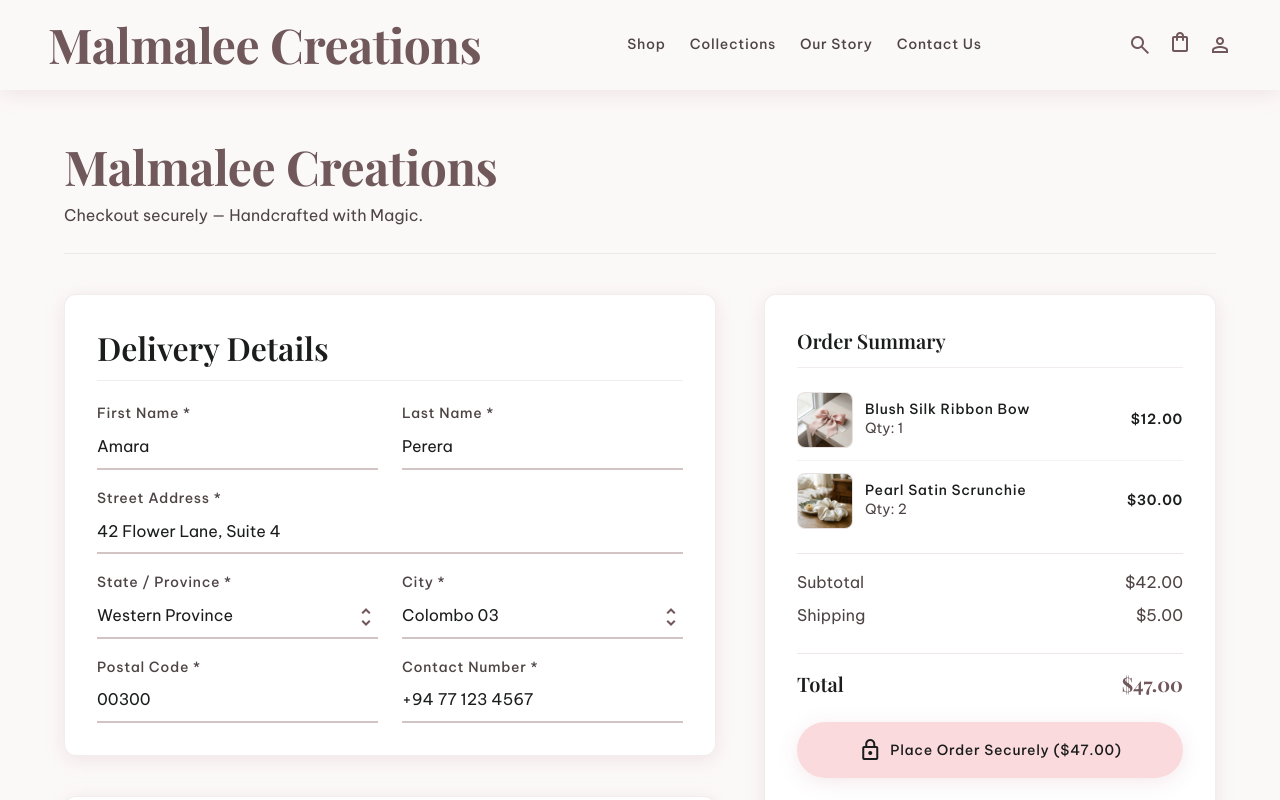
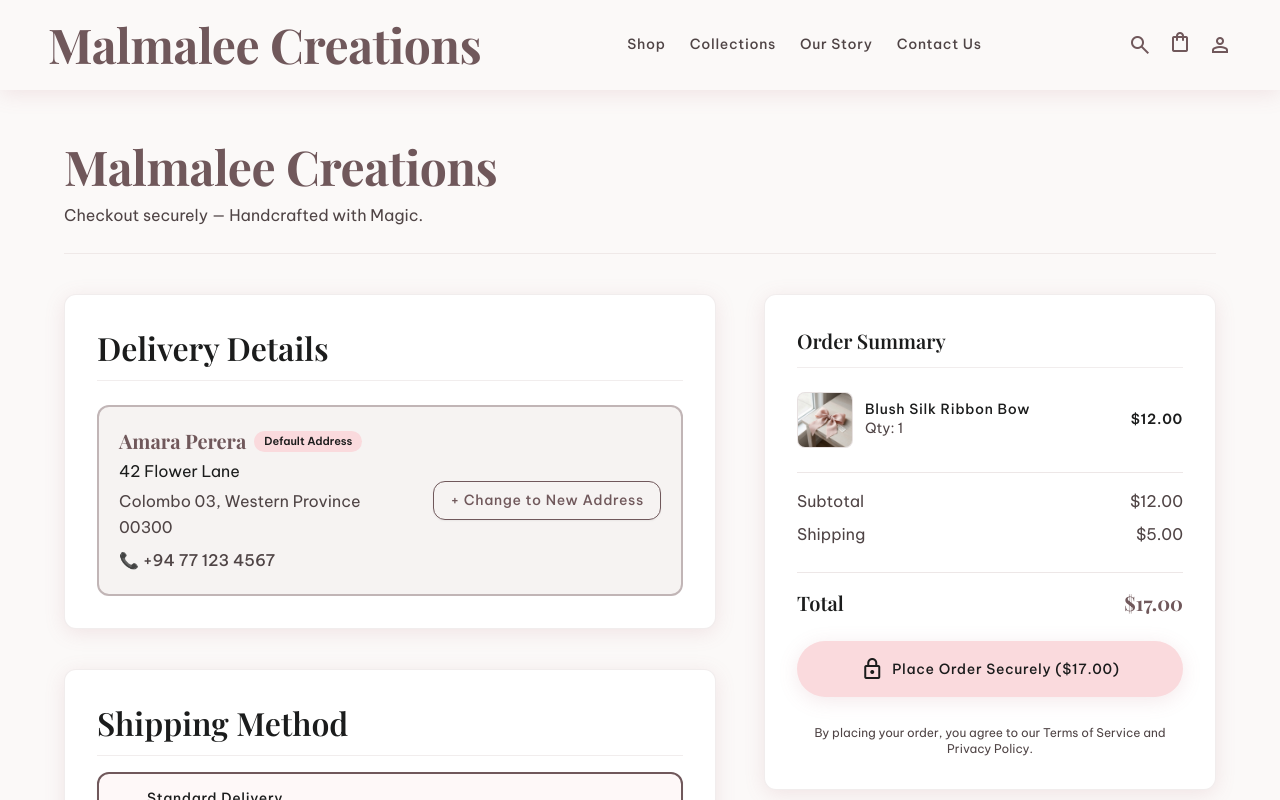
Before and after one commit to Dinisuru1230/DsoftWeb, a React (Vite) app in the folder Frontend/: page /checkout in a window 1280 px wide. Shown: the top 800 px of the page. Built offline with nearby package versions, Linux system fonts and the light colour scheme; a web font is replaced by a local one.

Commit message:
Update Checkout.jsx

```diff
--- a/Frontend/src/pages/Checkout.jsx
+++ b/Frontend/src/pages/Checkout.jsx
@@ -1,6 +1,7 @@
 import { useState } from 'react';
 import { useNavigate } from 'react-router-dom';
 import { useCart } from '../context/CartContext';
+import { useAuth } from '../context/AuthContext';
 import {
   SRI_LANKA_PROVINCES,
   SRI_LANKA_CITIES_BY_PROVINCE,
@@ -9,25 +10,28 @@ import {
 
 const DEFAULT_CHECKOUT_ITEMS = [
   { id: 'blush-ribbon-bow', name: 'Blush Silk Ribbon Bow', price: 12.00, quantity: 1, image: '/14_blush_silk_ribbon_bow.jpg' },
-  { id: 'pearl-scrunchie', name: 'Pearl Satin Scrunchie', price: 15.00, quantity: 2, image: '/18_silk_scrunchie.jpg' },
 ];
 
 export default function Checkout() {
   const { cartItems, cartSubtotal, clearCart } = useCart();
+  const { user } = useAuth();
   const navigate = useNavigate();
 
   const items = cartItems && cartItems.length > 0 ? cartItems : DEFAULT_CHECKOUT_ITEMS;
-  const totalPrice = cartSubtotal && cartSubtotal > 0 ? cartSubtotal : 42.00;
+  const totalPrice = cartSubtotal && cartSubtotal > 0 ? cartSubtotal : 12.00;
+
+  // Toggle between default profile address vs new custom delivery address
+  const [isCustomAddress, setIsCustomAddress] = useState(false);
 
   const [form, setForm] = useState({
-    firstName: 'Amara',
-    lastName: 'Perera',
-    email: 'amara@malmalee.lk',
-    phone: '+94 77 123 4567',
-    address: '42 Flower Lane, Suite 4',
-    city: 'Colombo 03',
-    district: 'Western Province',
-    postalCode: '00300',
+    firstName: user?.firstName || 'Amara',
+    lastName: user?.lastName || 'Perera',
+    email: user?.email || 'amara@malmalee.lk',
+    phone: user?.phone || '+94 77 123 4567',
+    address: user?.address || '42 Flower Lane, Suite 4',
+    city: user?.city || 'Colombo 03',
+    district: user?.state || 'Western Province',
+    postalCode: user?.postalCode || '00300',
     cardNumber: '4532 8901 2345 6789',
     cardExp: '08/28',
     cardCvc: '888',
@@ -81,7 +85,7 @@ export default function Checkout() {
 
   return (
     <main className="flex-grow w-full max-w-[1400px] mx-auto px-5 md:px-16 py-12">
-      {/* Header matching Stitch Checkout design */}
+      {/* Header */}
       <header className="mb-10 text-center md:text-left border-b border-outline-variant/30 pb-6">
         <h1 className="font-display-lg-mobile md:font-display-lg text-display-lg-mobile md:text-display-lg text-primary tracking-tight mb-2">
           Malmalee Creations
@@ -94,12 +98,57 @@ export default function Checkout() {
       <form onSubmit={handleSubmit} className="grid grid-cols-1 lg:grid-cols-12 gap-8 lg:gap-12">
         {/* Left Column (7 Cols): Forms */}
         <div className="lg:col-span-7 space-y-10">
-          {/* Delivery Details */}
+          {/* Delivery Details Section */}
           <section className="bg-surface-container-lowest rounded-xl p-6 md:p-8 shadow-ambient border border-outline-variant/30 space-y-6">
-            <h2 className="font-headline-md-mobile md:font-headline-md text-headline-md-mobile md:text-headline-md text-on-background border-b border-outline-variant/30 pb-3">
+            <div className="flex justify-between items-center border-b border-outline-variant/30 pb-3">
+              <h2 className="font-headline-md-mobile md:font-headline-md text-headline-md-mobile md:text-headline-md text-on-background">
                 Delivery Details
               </h2>
+              {isCustomAddress && (
+                <button
+                  type="button"
+                  onClick={() => setIsCustomAddress(false)}
+                  className="font-label-sm text-label-sm text-primary font-bold hover:underline flex items-center gap-1"
+                >
+                  <span className="material-symbols-outlined text-[16px]">check_circle</span>
+                  Use Default Saved Address
+                </button>
+              )}
+            </div>
 
+            {!isCustomAddress ? (
+              /* Saved Default Profile Address Card */
+              <div className="space-y-4">
+                <div className="bg-surface-container-low p-5 rounded-xl border-2 border-primary/40 flex flex-col sm:flex-row sm:items-center justify-between gap-4">
+                  <div className="space-y-1">
+                    <div className="flex items-center gap-2 mb-1">
+                      <span className="font-title-sm text-title-sm text-primary font-bold">
+                        {user?.name || `${form.firstName} ${form.lastName}`}
+                      </span>
+                      <span className="bg-primary-container text-on-background px-2.5 py-0.5 rounded-full font-label-sm text-[11px] font-bold">
+                        Default Address
+                      </span>
+                    </div>
+                    <p className="font-body-md text-body-md text-on-surface">{user?.address || form.address}</p>
+                    <p className="font-body-md text-body-md text-on-surface-variant">
+                      {user?.city || form.city}, {user?.state || form.district} {user?.postalCode || form.postalCode}
+                    </p>
+                    <p className="font-body-md text-body-md text-on-surface-variant font-medium pt-1">
+                      📞 {user?.phone || form.phone}
+                    </p>
+                  </div>
+
+                  <button
+                    type="button"
+                    onClick={() => setIsCustomAddress(true)}
+                    className="px-4 py-2.5 border border-primary text-primary font-label-md text-label-md rounded-xl hover:bg-primary hover:text-white transition-all duration-300 whitespace-nowrap self-start sm:self-center shadow-sm cursor-pointer"
+                  >
+                    + Change to New Address
+                  </button>
+                </div>
+              </div>
+            ) : (
+              /* Editable New Delivery Address Form */
               <div className="space-y-5">
                 <div className="grid grid-cols-1 md:grid-cols-2 gap-6">
                   <div>
@@ -218,6 +267,7 @@ export default function Checkout() {
                   </div>
                 </div>
               </div>
+            )}
           </section>
 
           {/* Shipping Method */}
```
Lines whose indentation alone changed are shown as unchanged.
